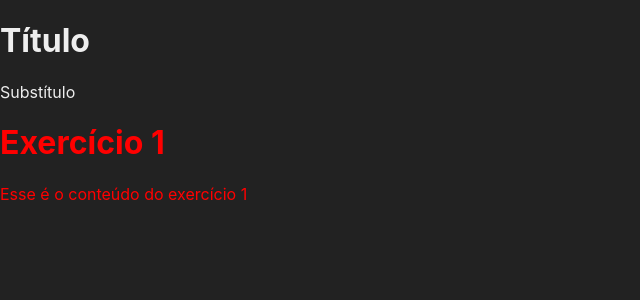
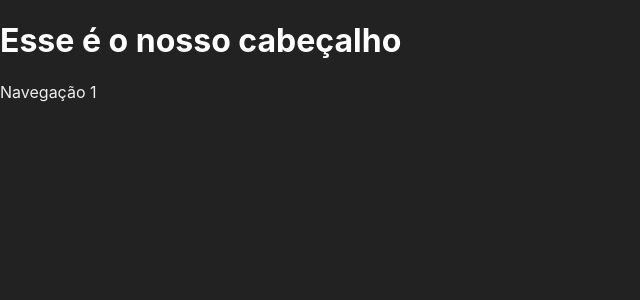
Before and after one commit to jonhsousadev/estudos-next, a Next.js app in the folder basis/: page / in a window 1280 px wide. Shown: the top 300 px of the page, without its empty margins (0-640 px from the left). Built offline with nearby package versions, Linux system fonts and the light colour scheme.

Commit message:
feat - exemplo com navegação

```diff
--- /dev/null
+++ b/basis/src/components/cabecalho/Cabecalho.jsx
@@ -0,0 +1,9 @@
+import styles from './Cabecalho.module.css'
+
+export default function Cabecalho(props) {
+  return (
+    <header className={styles.cabecalho}>
+      <h1>{props.title}</h1>
+    </header>
+  )
+}
--- /dev/null
+++ b/basis/src/components/cabecalho/Cabecalho.module.css
@@ -0,0 +1,4 @@
+.cabecalho h1{
+  color: #fff;
+  font-size: 2rem;
+}
--- a/basis/src/pages/index.jsx
+++ b/basis/src/pages/index.jsx
@@ -1,10 +1,11 @@
-import Exercicio1 from "../components/Exercicio1/exercicio1"
+import Cabecalho from "../components/cabecalho/Cabecalho"
+import Link from 'next/link'
 export default function Inicio() {
+  let title = "Esse é o nosso cabeçalho"
   return (
-      <div>
-        <h1>Título</h1>
-        <p>Substítulo</p>
-        <Exercicio1></Exercicio1>
-      </div>
+      <>
+        <Cabecalho title={title}/>
+        <Link href="/navecacao1">Navegação 1</Link>
+      </>
   )
 }
```
Also changed, not shown: basis/src/pages/navecacao1.jsx (added, +7 -0 lines), basis/src/components/exercicio1/Exercicio1.jsx (renamed from basis/src/components/Exercicio1/exercicio1.jsx), basis/src/components/exercicio1/Exercicio1.module.css (renamed from basis/src/components/Exercicio1/Exercicio1.module.css).
